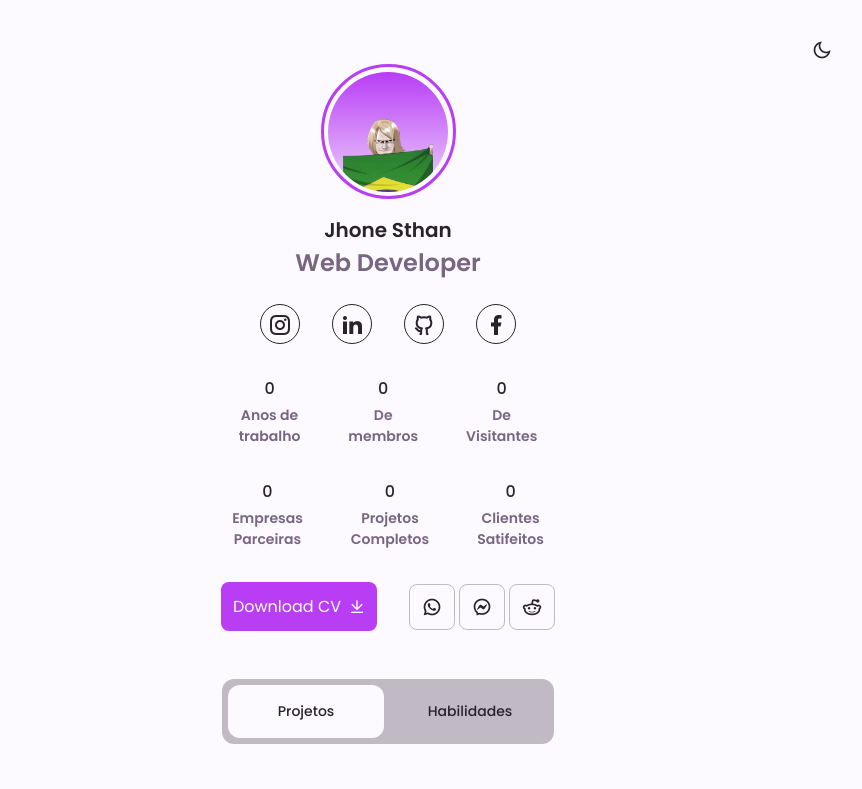
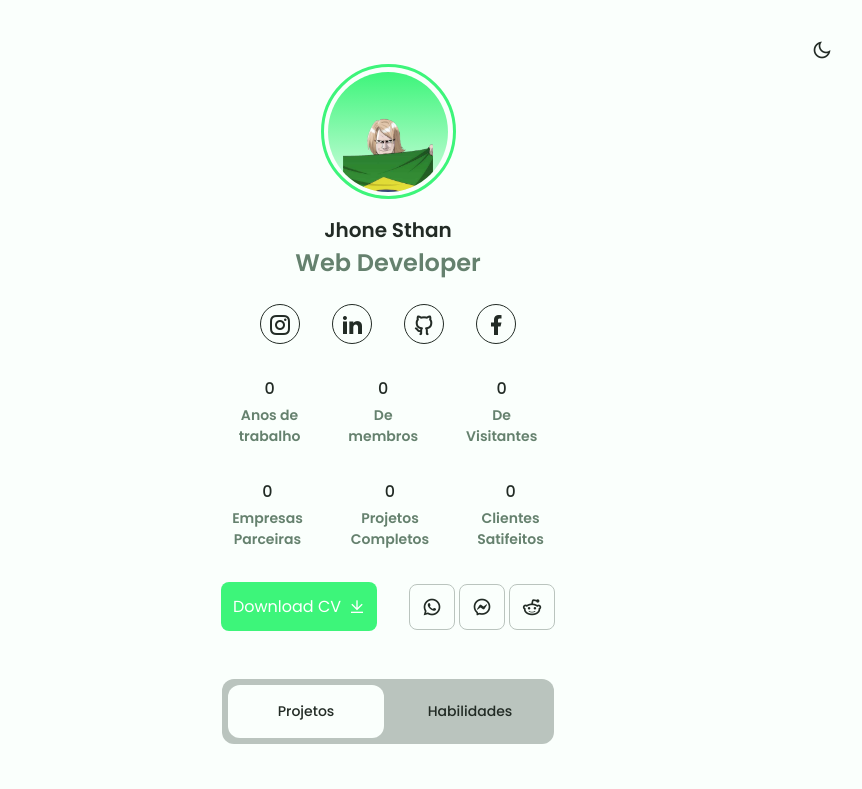
Before and after one commit to jhonesthan/blog, a plain HTML site: page index.html in a window 1280 px wide. Shown: the top 789 px of the page, without its empty margins (252-1114 px from the left). Drawn offline with nearby package versions, Linux system fonts and the light colour scheme.

Commit message:
Update styles.css

```diff
--- a/assets/css/styles.css
+++ b/assets/css/styles.css
@@ -22,14 +22,14 @@
   --lig: 30%; */
 
   /* Verde claro */
-  /* --hue: 500;
+  --hue: 500;
   --sat: 90%;
-  --lig: 60%; */
+  --lig: 60%;
 
   /* Azul com roxo */
-  --hue: 1000;
+/*   --hue: 1000;
   --sat: 90%;
-  --lig: 60%;
+  --lig: 60%;  */
 
   /* Roxo */
   /* --hue: 300;
```
